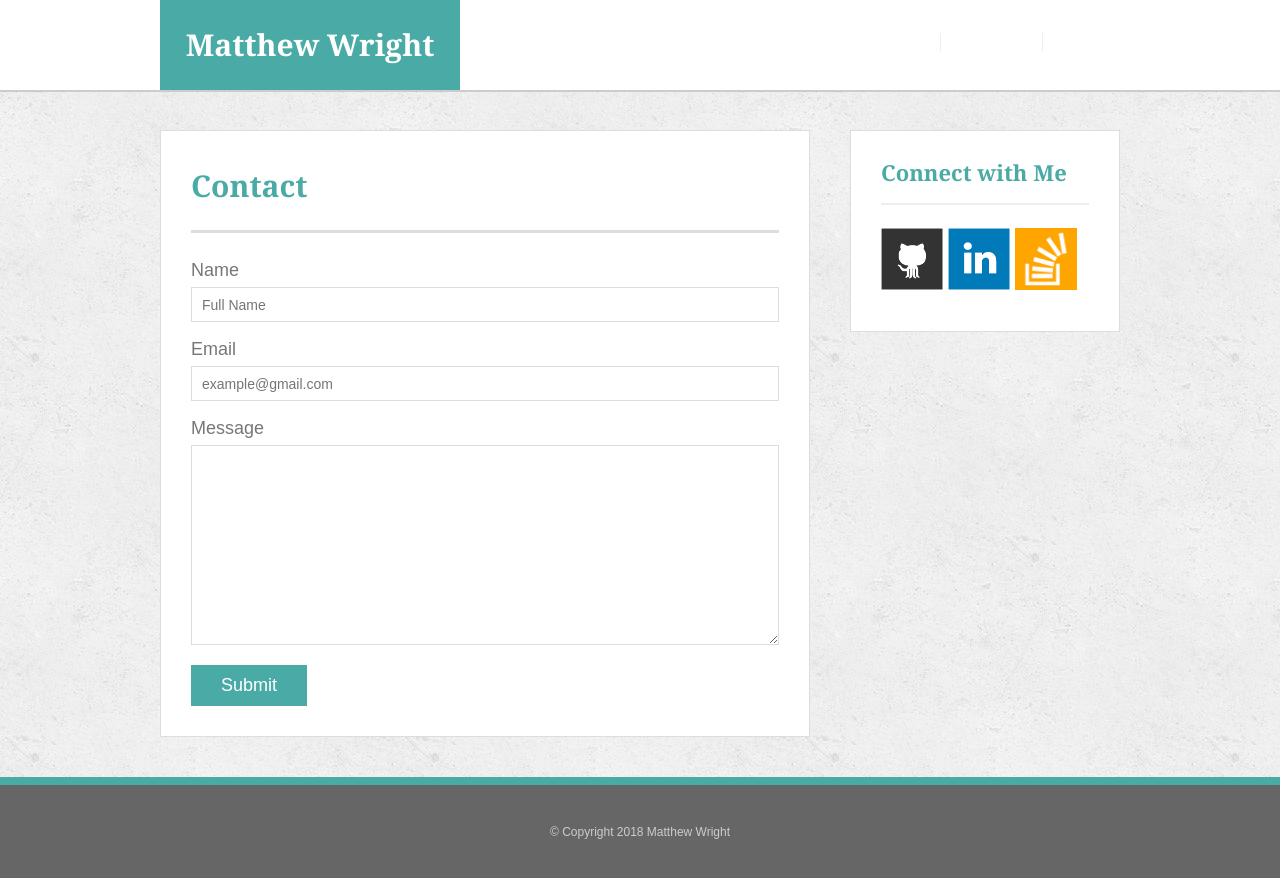
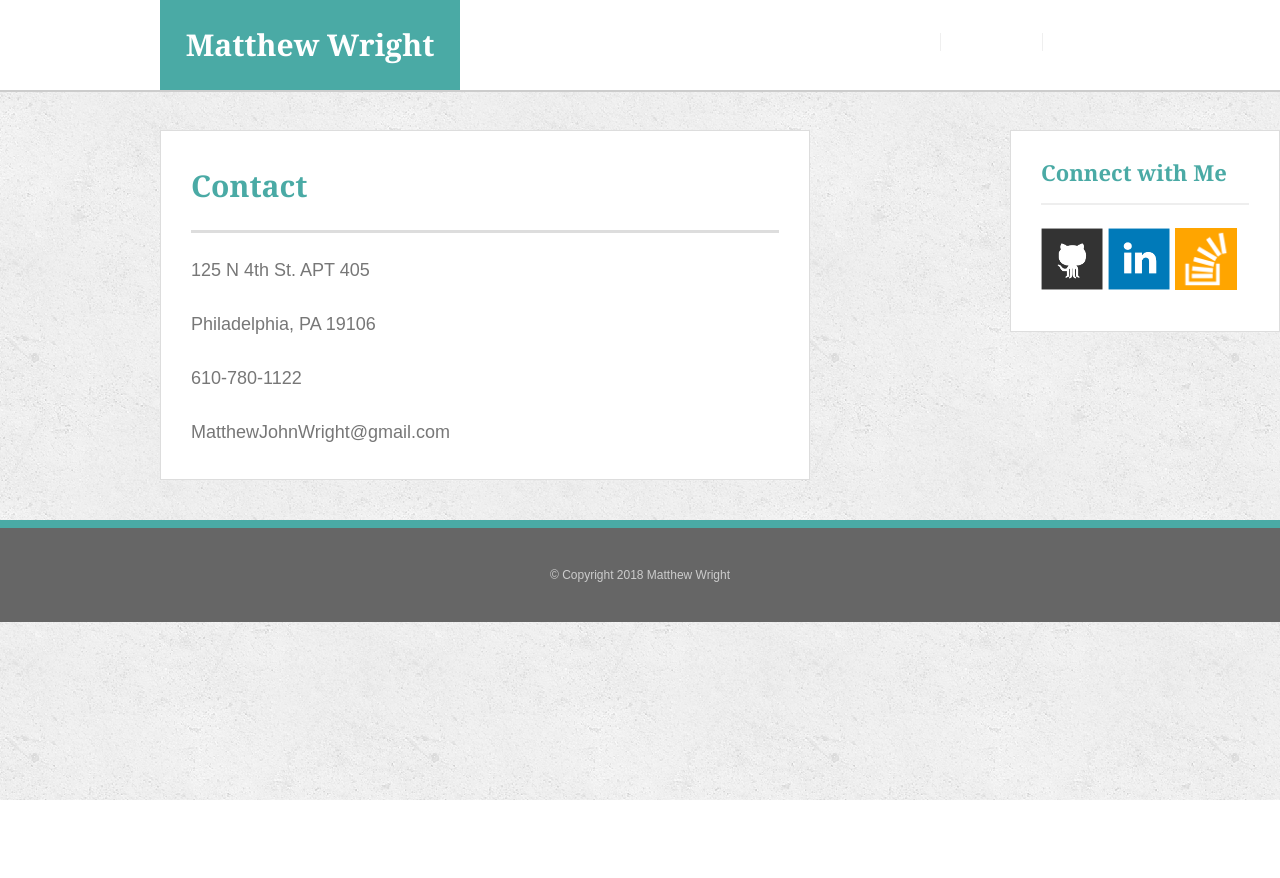
Before and after one commit to Mjohnwright/MWright-Portfolio, a plain HTML site: page contact.html in a window 1280 px wide. After the commit the page ends 800 px from the top, so only its background shows below. Drawn offline with Linux system fonts and the light colour scheme.

Commit message:
added contact info

```diff
--- a/Assets/CSS/style.css
+++ b/Assets/CSS/style.css
@@ -12,9 +12,9 @@ body {
   box-sizing: border-box;
 }
 
-{
+/* {
   font-size: 12px;
-}
+} */
 
 /* general */
 
--- a/contact.html
+++ b/contact.html
@@ -24,10 +24,21 @@
     </header>
 
     <div id="main-container" class="container">
-    <section class="main-section">
+      <section class="main-section" id="mail">
         <h1>Contact</h1>
+        <p>125 N 4th St. APT 405</p>
+        <p>Philadelphia, PA 19106</p>
+        <p>
+          <strong> 610-780-1122</strong>
+        </p>
 
-      <form id="contact-form">
+<p>
+<a href="mailto:matthewjohnwright@gmail.com" style="color:#777">MatthewJohnWright@gmail.com</a>
+</p>
+      </section>
+    </div>
+
+    <!-- <form id="contact-form">
         <ul>
           <li>
             <label for="name">Name</label>
@@ -44,15 +55,21 @@
         </ul>
         <input type="submit">
       </form>
-    </section>
+    </section> -->
 
     <section class="sidebar">
       <div id="connect">
         <h2>Connect with Me</h2>
 
-        <a href="https://github.com/Mjohnwright" target="_blank"><img src="Assets/images/github-128.png" class="social" alt="GitHub" /></a>
-        <a href="https://www.linkedin.com/in/matthewjohnwright/" target="_blank"><img src="Assets/images/linkedin-128.png" class="social" alt="LinkedIn" /></a>
-        <a href="https://stackoverflow.com/users/9174634/matthew-wright?tab=profile" target="_blank"><img src="Assets/images/stackoverflow-128.png" class="social" alt="Stack Overflow" /></a>
+        <a href="https://github.com/Mjohnwright" target="_blank">
+          <img src="Assets/images/github-128.png" class="social" alt="GitHub" />
+        </a>
+        <a href="https://www.linkedin.com/in/matthewjohnwright/" target="_blank">
+          <img src="Assets/images/linkedin-128.png" class="social" alt="LinkedIn" />
+        </a>
+        <a href="https://stackoverflow.com/users/9174634/matthew-wright?tab=profile" target="_blank">
+          <img src="Assets/images/stackoverflow-128.png" class="social" alt="Stack Overflow" />
+        </a>
       </div>
     </section>
     </div>
```
Also changed, not shown: Assets/images/burger_screen_shot.png. Lines whose indentation alone changed are shown as unchanged.
